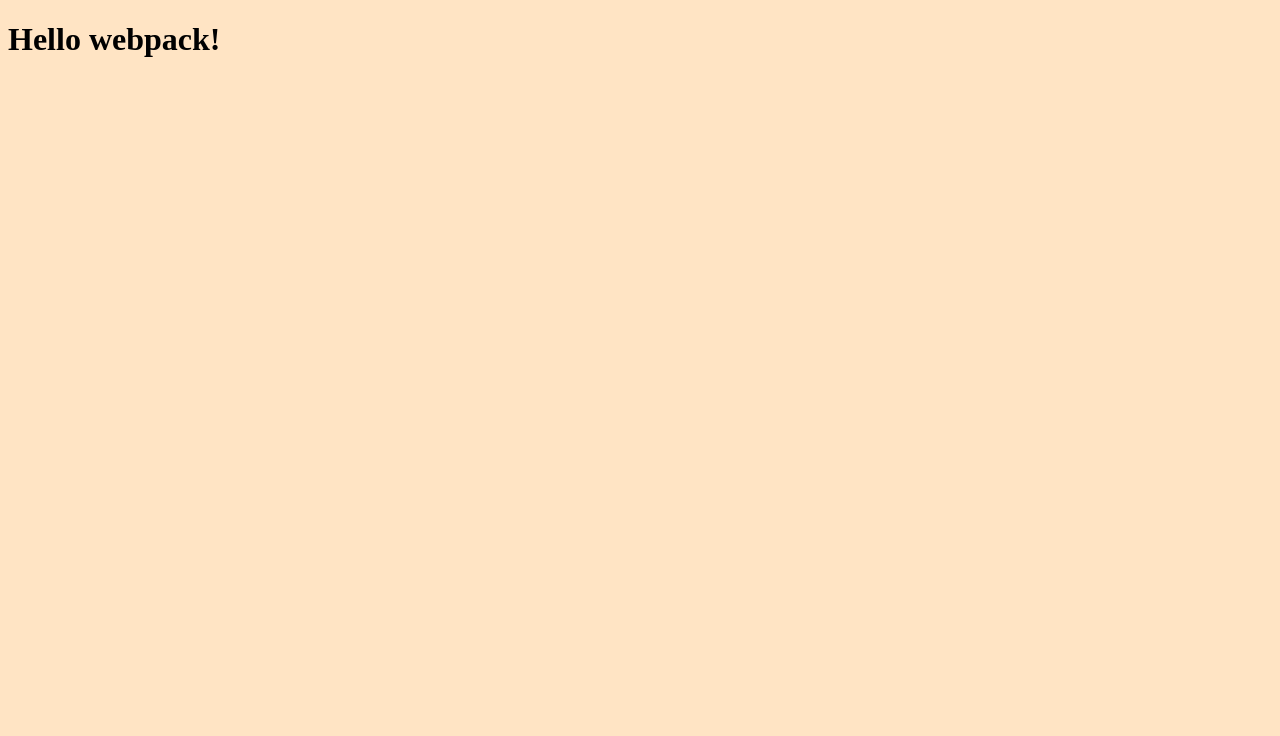
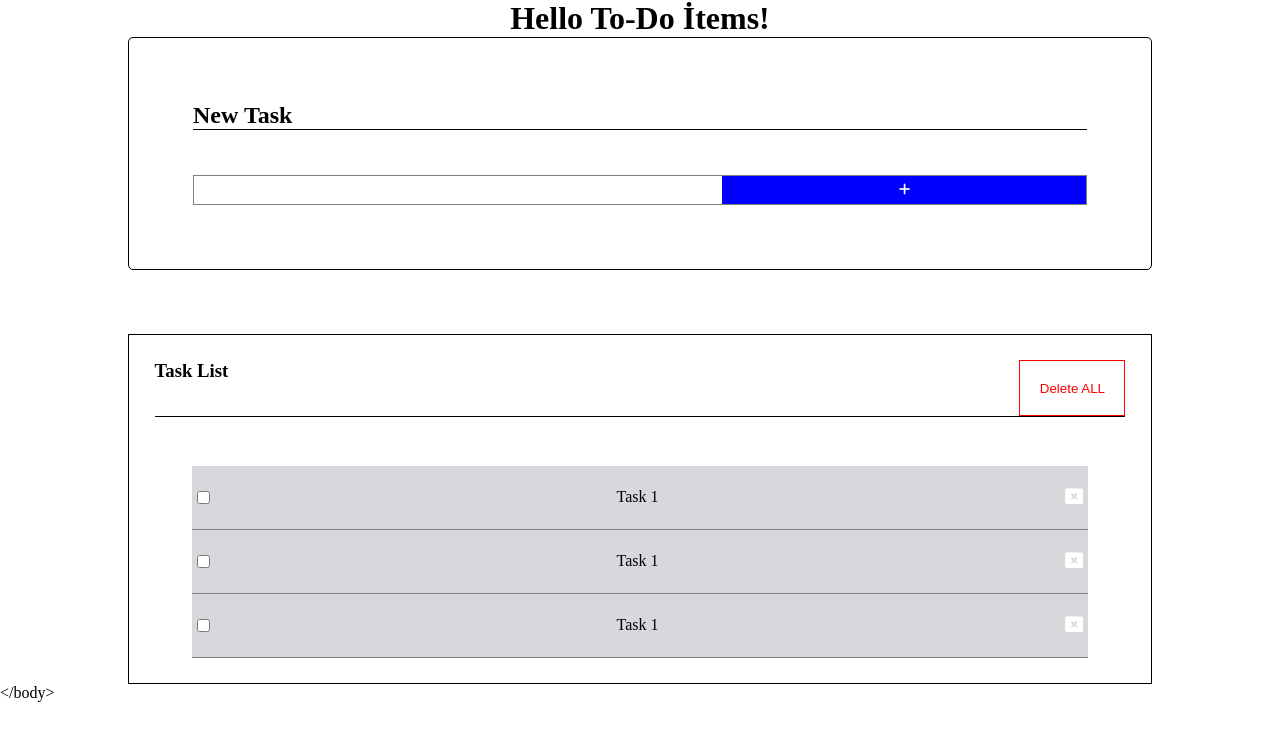
Before and after one commit to AtillaTahak/to-do-list, a website built with webpack: page src/index.html in a window 1280 px wide. Built offline with nearby package versions, Linux system fonts and the light colour scheme.

Commit message:
create html skeleton and css

```diff
--- a/src/index.html
+++ b/src/index.html
@@ -3,10 +3,47 @@
 <head>
     <meta charset="UTF-8">
     <meta name="viewport" content="width=device-width, initial-scale=1.0">
-    <title>Wbpack Exercise</title>
+    <title>To-Do List</title>
+    <script src="https://kit.fontawesome.com/695f3209b8.js" crossorigin="anonymous"></script>
     <link rel="stylesheet" href="style.css">
 </head>
 <body>
-    <h1>Hello webpack!</h1>
+    <h1 class="center" >Hello To-Do İtems!</h1>
+    <section class="create-task">
+        <div class="task-title">
+            <h2>New Task</h2>
+        </div>
+        <div class="task-body">
+            <input type="text" name="newTask" id="newTask">
+            <button> <i class="fas fa-plus"></i></button>
+        </div>
+    </section>
+    <section class="list-tasks">
+        <div class="list-title">
+            <h3 class="center">Task List</h3>
+            <button>Delete ALL</button>
+
+        </div>
+        <div class="list-body">
+            <ul>
+                <li>
+                    <input type="checkbox" name="task" id="task1">
+                    <span>Task 1</span>
+                    <button> <i class="fas fa-window-close"></i></button>
+
+                </li>
+                <li>
+                    <input type="checkbox" name="task" id="task1">
+                    <span>Task 1</span>
+                    <button> <i class="fas fa-window-close"></i></button>                </li>
+                <li>
+                    <input type="checkbox" name="task" id="task1">
+                    <span>Task 1</span>
+                    <button> <i class="fas fa-window-close"></i></button>                </li>
+
+            </ul>
+
+        </div>
+    </section>
 </body>
 </html>
--- a/src/style.css
+++ b/src/style.css
@@ -1,3 +1,129 @@
-body {
-    background-color: bisque;
+* {
+    margin: 0;
+    padding: 0;
+    box-sizing: border-box;
 }
+
+.center {
+    text-align: center;
+}
+
+.create-task {
+    border: 1px solid;
+    border-radius: 5px;
+    display: flex;
+    flex-direction: column;
+    justify-content: center;
+    align-content: center;
+    padding: 5% 5%;
+    margin: auto 10%;
+}
+
+.task-title {
+    margin-bottom: 5%;
+    border-bottom: 1px solid;
+}
+
+.task-body {
+    display: flex;
+    flex-direction: row;
+    border: 1px solid grey;
+    height: 30px;
+}
+
+.task-body input, .task-body button {
+    flex-grow: 1;
+    border: none;
+}
+
+.task-body input, .task-body button:focus {
+    outline: none;
+}
+
+.task-body button {
+    border-left: 1px solid blue;
+    height: 100%;
+    background-color: blue;
+}
+
+.task-body button:hover {
+    background-color: grey;
+}
+
+.fa-plus {
+    color: white;
+}
+
+.list-tasks {
+    border: 1px solid;
+    margin: auto 10%;
+    margin-top: 5%;
+    padding: 2% 2%;
+    display: flex;
+    flex-direction: column;
+    justify-content: center;
+    align-content: center;
+    align-items: center;
+}
+
+.list-title {
+    width: 100%;
+    display: flex;
+    justify-content: space-between;
+    margin-bottom: 5%;
+    border-bottom: 1px solid;
+}
+
+.list-title button {
+    border: 1px solid red;
+    padding: 2% 2%;
+    color: red;
+    background-color: transparent;
+}
+
+.list-title button:hover {
+    background-color: blue;
+    color: white;
+    border: 1px solid white;
+    transform: scale(1.2);
+}
+
+.list-tasks ul {
+    list-style: none;
+    width: 70vw;
+}
+
+.list-tasks li {
+    border-bottom: 1px solid gray;
+    background-color: #d6d8db;
+    width: 100%;
+    height: 5vw;
+    list-style: none;
+    display: flex;
+    flex-direction: row;
+    justify-content: space-between;
+    align-items: center;
+}
+
+.list-tasks li input {
+    margin-left: 5px;
+}
+
+.list-tasks li button {
+    background-color: transparent;
+    border: none;
+    margin-right: 5px;
+}
+
+.fa-window-close {
+    background-color: transparent;
+    color: white;
+    font-size: large;
+    height: 100%;
+    width: 100%;
+}
+
+.fa-window-close:hover {
+    color: blue;
+    transform: scale(1.2);
+}
```
